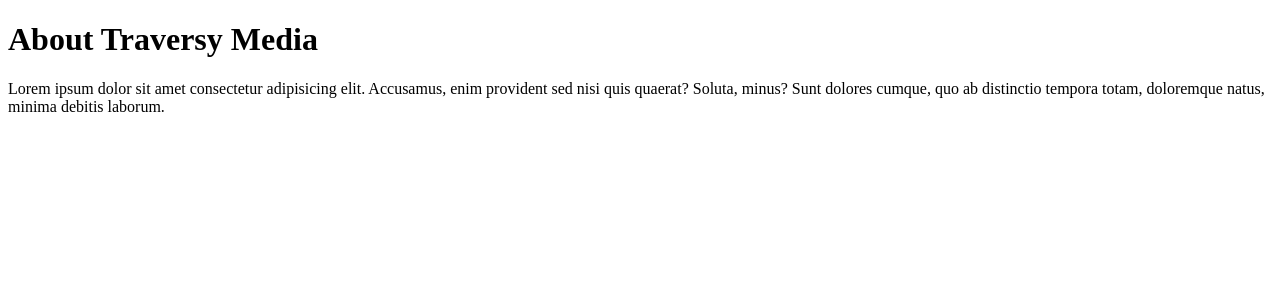
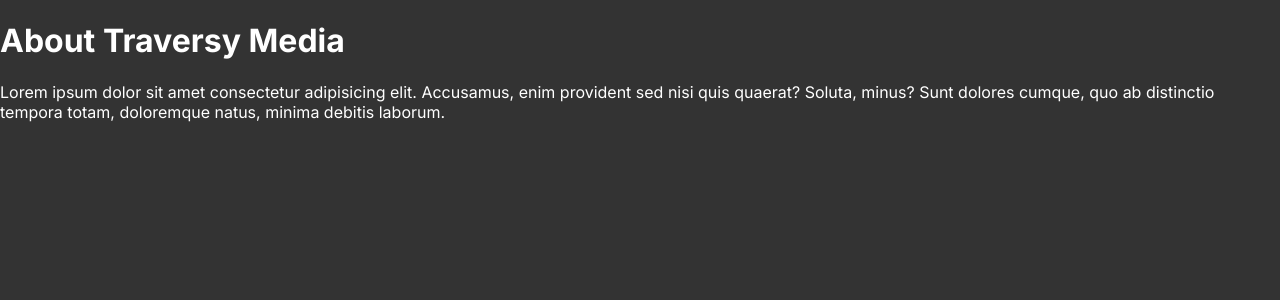
Before and after one commit to martinniee/next_13_crash, a Next.js app: page /about in a window 1280 px wide. Shown: the top 300 px of the page. Built offline with nearby package versions, Linux system fonts and the light colour scheme.

Commit message:
Metadata API

```diff
--- a/app/about/page.jsx
+++ b/app/about/page.jsx
@@ -1,3 +1,6 @@
+export const metadata = {
+	title: 'About traversy media'
+};
 const AboutPage = () => {
 	return (
 		<div>
--- /dev/null
+++ b/app/layout.jsx
@@ -0,0 +1,18 @@
+import { Inter } from 'next/font/google';
+import './globals.css';
+
+const inter = Inter({ subsets: ['latin'] });
+
+export const metadata = {
+	title: 'Traversy Media',
+	description: 'Web Development tutorials and course materials',
+	keywords: 'web development, web design, javascript,css'
+};
+
+export default function RootLayout({ children }) {
+	return (
+		<html lang='en'>
+			<body className={inter.className}>{children}</body>
+		</html>
+	);
+}
```
